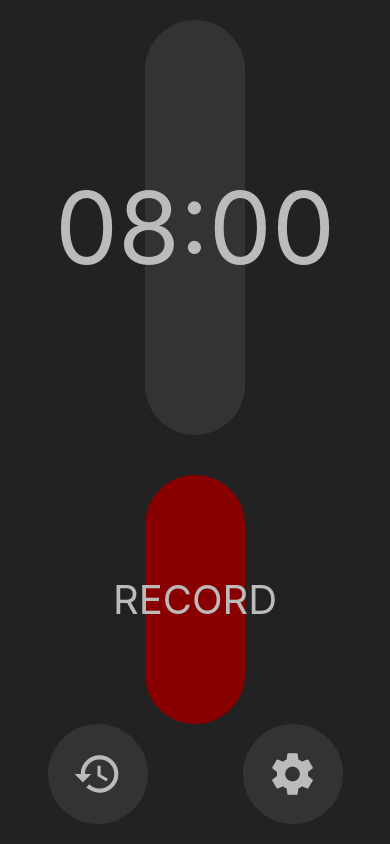
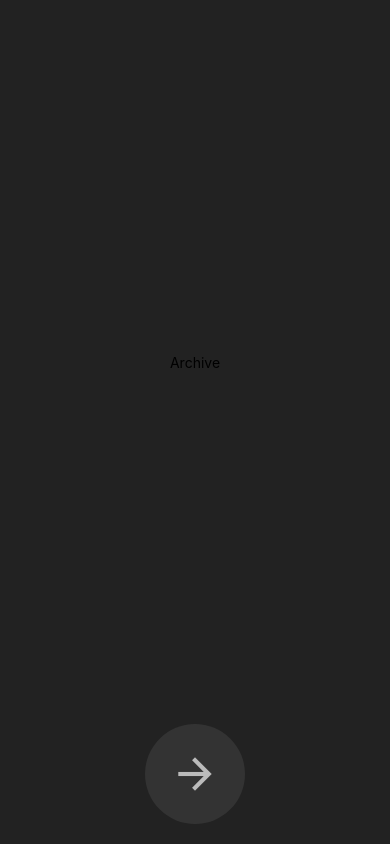
Before and after one commit to treefrogman/RambleRoust, a React Native app: screen / in a window 390 px wide. Built offline with nearby package versions, Linux system fonts and the light colour scheme.

Commit message:
add ArchiveScreen

```diff
--- a/src/App.tsx
+++ b/src/App.tsx
@@ -5,12 +5,14 @@ import {
 } from 'react-native';
 import { styles } from "./styles";
 import { MainScreen } from './screens/MainScreen';
+import { ArchiveScreen } from './screens/ArchiveScreen';
 
 export default function App(): JSX.Element {
   return (
     <SafeAreaView style={{ flex: 1 }}>
       <StatusBar barStyle="light-content" backgroundColor={styles.backgroundColor.backgroundColor} />
-      <MainScreen />
+      {/* <MainScreen /> */}
+      <ArchiveScreen />
     </SafeAreaView>
   );
 }
--- /dev/null
+++ b/src/screens/ArchiveScreen.tsx
@@ -0,0 +1,25 @@
+import { View, Text } from "react-native";
+import { ViewWithNavBar } from "../components/ViewWithNavBar";
+import { styles } from "../styles";
+
+export function ArchiveScreen() {
+  return (
+    <ViewWithNavBar buttons={[
+      {
+        symbol: "arrow-forward",
+        onPress: () => null,
+      },
+    ]}>
+      <View style={[styles.backgroundColor, {
+        width: '100%',
+        flex: 1,
+        alignItems: 'center',
+        justifyContent: 'center',
+      }]}>
+        <Text>
+          Archive
+        </Text>
+      </View>
+    </ViewWithNavBar>
+  );
+}
```
